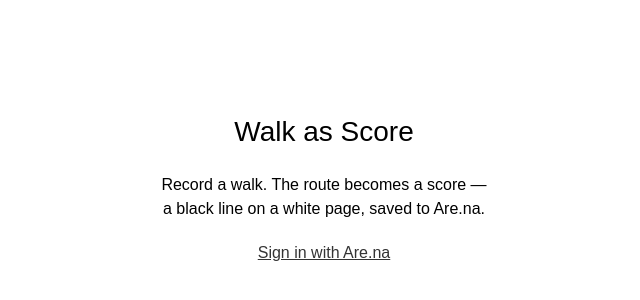
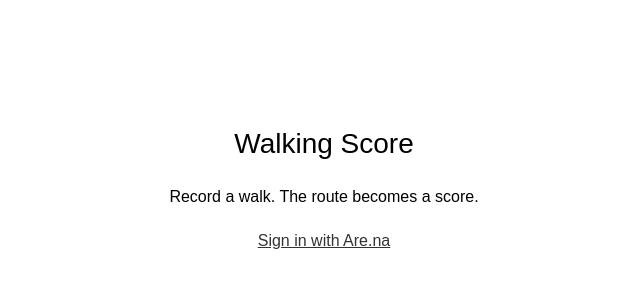
Before and after one commit to khanhle5/walking-score, a Next.js app: page / in a window 1280 px wide. Shown: the part 212-512 px from the top of the page, without its empty margins (316-956 px from the left). Built offline with nearby package versions, Linux system fonts and the light colour scheme; no server answers; a web font is replaced by a local one.

Commit message:
Update meta

```diff
--- a/app/layout.tsx
+++ b/app/layout.tsx
@@ -4,8 +4,8 @@ import "./tokens.css";
 import "./globals.css";
 
 export const metadata: Metadata = {
-  title: "Walk as Score",
-  description: "Record a walk. Save it to Are.na as a score.",
+  title: "Walking Score",
+  description: "Record a walk. The walk becomes a score.",
 };
 
 export default function RootLayout({
--- a/app/page.tsx
+++ b/app/page.tsx
@@ -15,10 +15,9 @@ export default async function Home() {
 
   return (
     <main>
-      <h1>Walk as Score</h1>
+      <h1>Walking Score</h1>
       <p>
-        Record a walk. The route becomes a score —<br />a black line on a white
-        page, saved to Are.na.
+        Record a walk. The route becomes a score.
       </p>
       {username ? (
         <>
```
